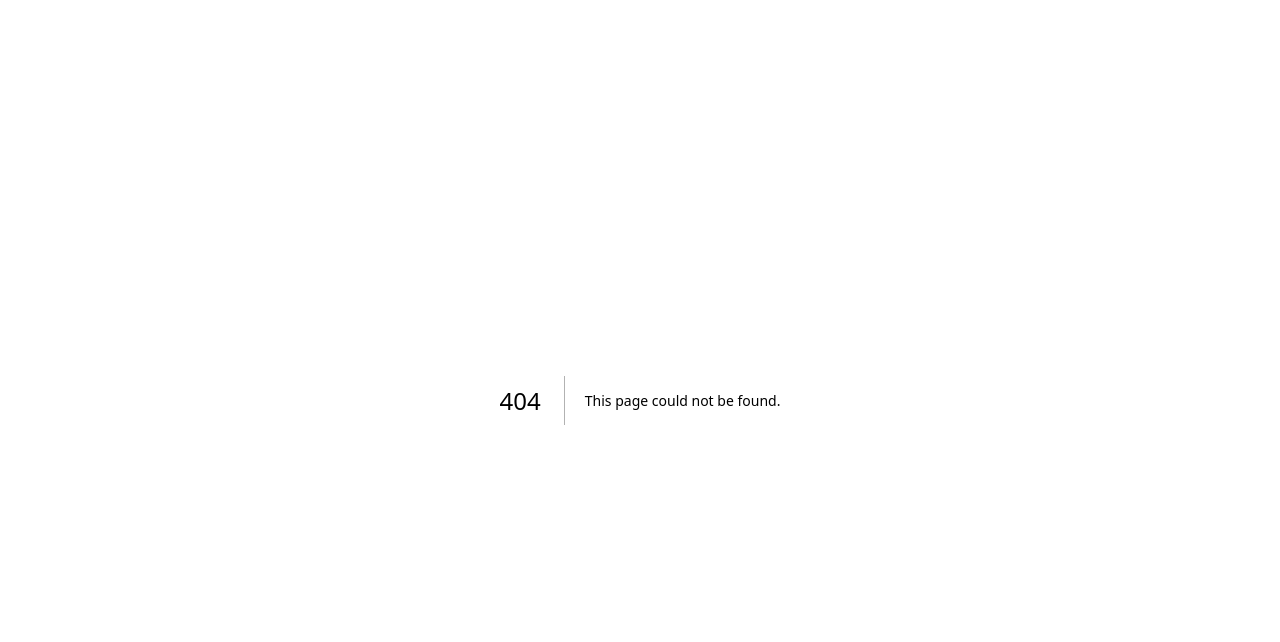
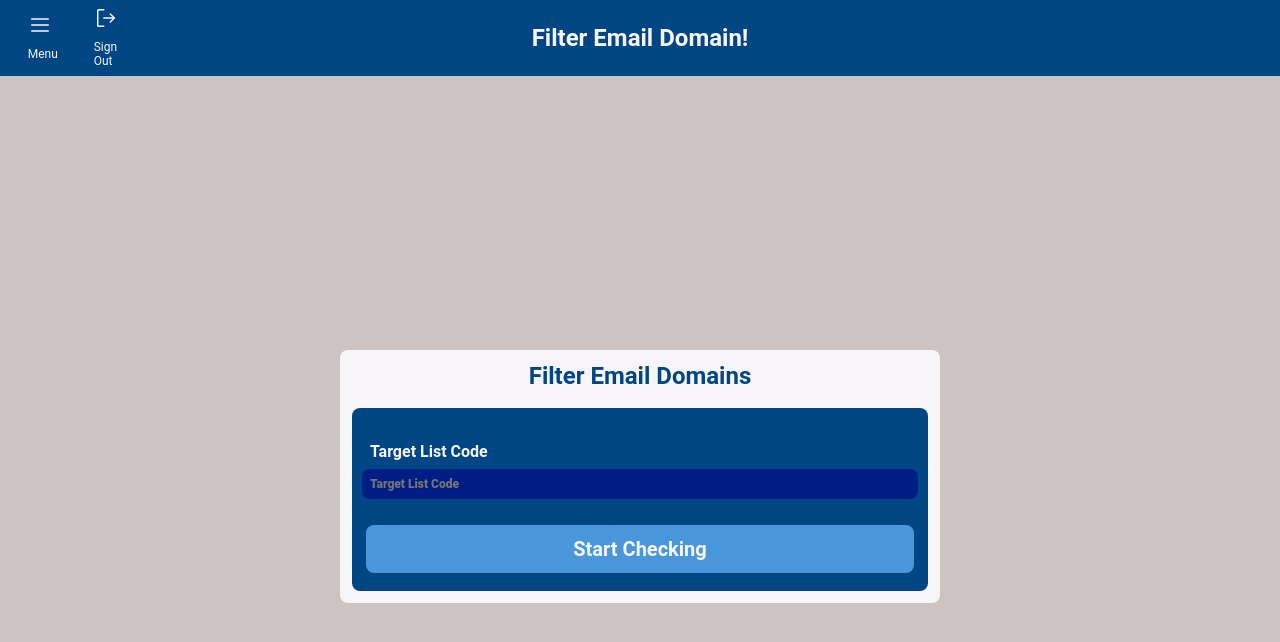
Before and after one commit to ViniciusdePSouza/pcr_translator, a Next.js app: page /emaildomaincheck in a window 1280 px wide. Before the commit this address had no page. Shown: the top 642 px of the page. Built offline with nearby package versions, Linux system fonts and the light colour scheme; sample sign-in values are in the browser's storage.

Commit message:
styles: new filter domain route ready

```diff
--- /dev/null
+++ b/src/app/emaildomaincheck/page.tsx
@@ -0,0 +1,133 @@
+"use client";
+
+import { Header } from "@/components/Header";
+import { Container, Content, FinalFeedbackWrapper, Form, Title } from "./styles";
+import { Modal } from "@/components/Modal";
+import { useEffect, useState } from "react";
+import { useUser } from "../hooks/userContext";
+import { LoginApiResponseType } from "@/@types";
+import { useRouter } from "next/navigation";
+import { LoadingPlaceholder } from "@/components/LoadingPlaceholder";
+import { Button } from "@/components/Button";
+import { CustomInput } from "@/components/CustomInput";
+
+export default function EmailDomainCheck() {
+  const [isLoading, setIsLoading] = useState(false);
+  const [steps, setSteps] = useState(0);
+  const { saveUser, signOut, checkExpiredToken } = useUser();
+  const navigator = useRouter();
+
+  useEffect(() => {
+    const user = localStorage.getItem("@pcr-translator:user");
+
+    if (user) {
+      const userObj: LoginApiResponseType = JSON.parse(user);
+      saveUser(userObj);
+      const loginDate = new Date(userObj.loginDate);
+
+      if (checkExpiredToken(loginDate)) {
+        signOut();
+        navigator.replace("/");
+      }
+    } else {
+      signOut();
+      navigator.replace("/");
+    }
+  }, []);
+
+  if (isLoading) {
+    switch (steps) {
+      case 1:
+        return (
+          <Container>
+            <Header title={"Wellcome to PCR Trasnslator !"} />
+            <Content>
+              <LoadingPlaceholder
+                message={"Fetching candidates from PCR list..."}
+              />
+            </Content>
+          </Container>
+        );
+      case 2:
+        return (
+          <Container>
+            <Header title={"Linkedin Check !"} />
+            <Content>
+              <LoadingPlaceholder message={"Correcting the names..."} />
+            </Content>
+          </Container>
+        );
+      case 3:
+        return (
+          <Container>
+            <Header title={"Linkedin Check !"} />
+            <Content>
+              <LoadingPlaceholder message={"Uploading profiles..."} />
+            </Content>
+          </Container>
+        );
+      default:
+        return (
+          <Container>
+            <Header title={"Linkedin Check !"} />
+            <Content>
+              <FinalFeedbackWrapper>
+                <span>
+                  {`Awesome, everything went right!!
+                  Check your PCR System and you will see your new roll up list updated
+
+                  Ps: You might have to refresh your PCR rollup list page to see the changes
+                  `}
+                </span>
+                <Button
+                  title={"Start Again"}
+                  isLoading={false}
+                  onClick={() => {
+                    setSteps(1);
+                    setIsLoading(false);
+                  }}
+                />
+                <Button
+                  title={"Go to menu"}
+                  isLoading={false}
+                  onClick={() => {
+                    navigator.back();
+                  }}
+                />
+              </FinalFeedbackWrapper>
+            </Content>
+          </Container>
+        );
+    }
+  }
+
+  const FormComponent = () => {
+    return (
+      <>
+        <Title>Filter Email Domains</Title>
+        <Form >
+          <CustomInput
+            placeholder={"Target List Code"}
+            label={"Target List Code"}
+
+          />
+
+          <Button
+            title={"Start Checking"}
+            type="submit"
+            isLoading={isLoading}
+          />
+        </Form>
+      </>
+    );
+  };
+
+  return (
+    <Container>
+      <Header title={"Filter Email Domain!"} />
+      <Content>
+        <Modal content={<FormComponent/>} />
+      </Content>
+    </Container>
+  );
+}
--- /dev/null
+++ b/src/app/emaildomaincheck/styles.ts
@@ -0,0 +1,83 @@
+import { styled } from "styled-components";
+
+export const Content = styled.div`
+  width: 100%;
+  padding: 2.4rem 1.2rem;
+  min-height: 100vh;
+
+  display: flex;
+  flex-direction: column;
+  align-items: center;
+  justify-content: center;
+
+  background-color: ${({ theme }) => theme.COLORS.GRAY_50};
+`;
+
+export const Container = styled.div`
+  width: 100%;
+  height: 100%;
+  display: flex;
+  flex-direction: column;
+  justify-content: center;
+  align-items: center;
+  min-height: 100vh;
+  min-width: 100vw;
+
+  background-color: ${({ theme }) => theme.COLORS.WHITE_100};
+
+  span {
+    font-size: 1.8rem;
+    font-weight: 400;
+    text-align: center;
+    color: ${({ theme }) => theme.COLORS.WHITE_100};
+    margin-bottom: 1.8rem;
+  }
+`;
+
+export const FinalFeedbackWrapper = styled.div`
+  width: 70%;
+  display: flex;
+  flex-direction: column;
+  align-items: center;
+  justify-content: center;
+
+  @media (min-width: 768px) {
+    width: 20%;
+  }
+`;
+
+export const Title = styled.h1`
+  text-align: center;
+  font-size: 2.4rem;
+  font-weight: 700;
+  text-align: center;
+  color: ${({ theme }) => theme.COLORS.PRIMARY};
+  margin-bottom: 1.8rem;
+`;
+export const Form = styled.form`
+  width: 100%;
+  display: flex;
+  flex-direction: column;
+  align-items: center;
+  justify-content: center;
+
+  padding: 18px;
+  border-radius: 8px;
+  background-color: ${({ theme }) => theme.COLORS.PRIMARY};
+  align-items: center;
+
+  > h1 {
+    font-size: 2.4rem;
+    font-weight: 700;
+    text-align: center;
+    color: ${({ theme }) => theme.COLORS.WHITE_100};
+    margin-bottom: 1.8rem;
+  }
+`;
+
+export const ErrorMessage = styled.span`
+  color: ${({ theme }) => theme.COLORS.RED};
+  font-size: 16px;
+  font-weight: 400;
+  margin-top: 0.8rem;
+`;
--- a/src/app/menu/page.tsx
+++ b/src/app/menu/page.tsx
@@ -56,6 +56,11 @@ export default function Menu() {
             title={"Normalize First and Last Name"}
             onClick={() => navigateToDestinyRoute("/namescorrection")}
           />
+          <MenuOptions
+            isReady
+            title={"Filter Emails Domains "}
+            onClick={() => navigateToDestinyRoute("/emaildomaincheck")}
+          />
         </MenuWrapper>
       </>
     );
```
